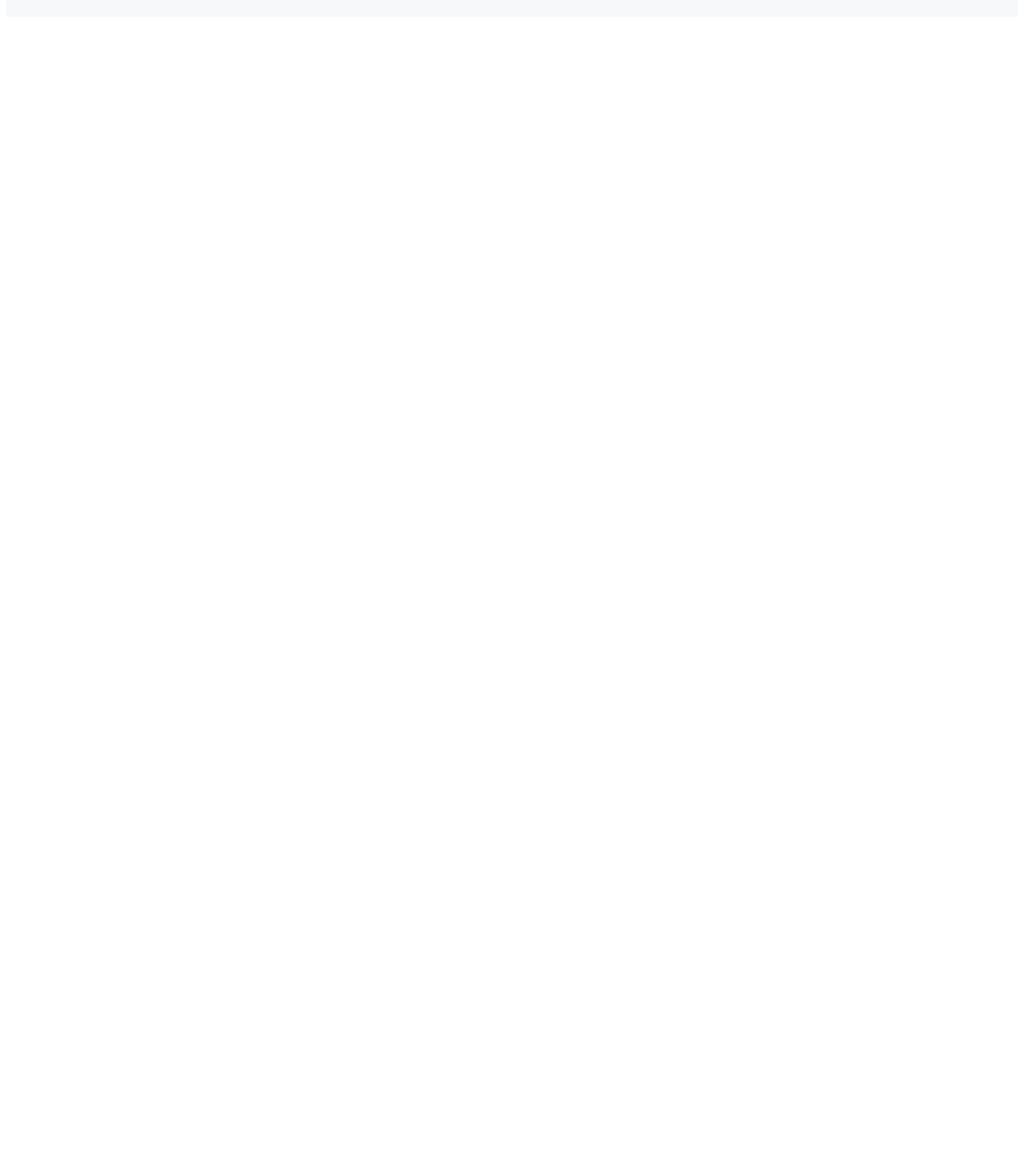
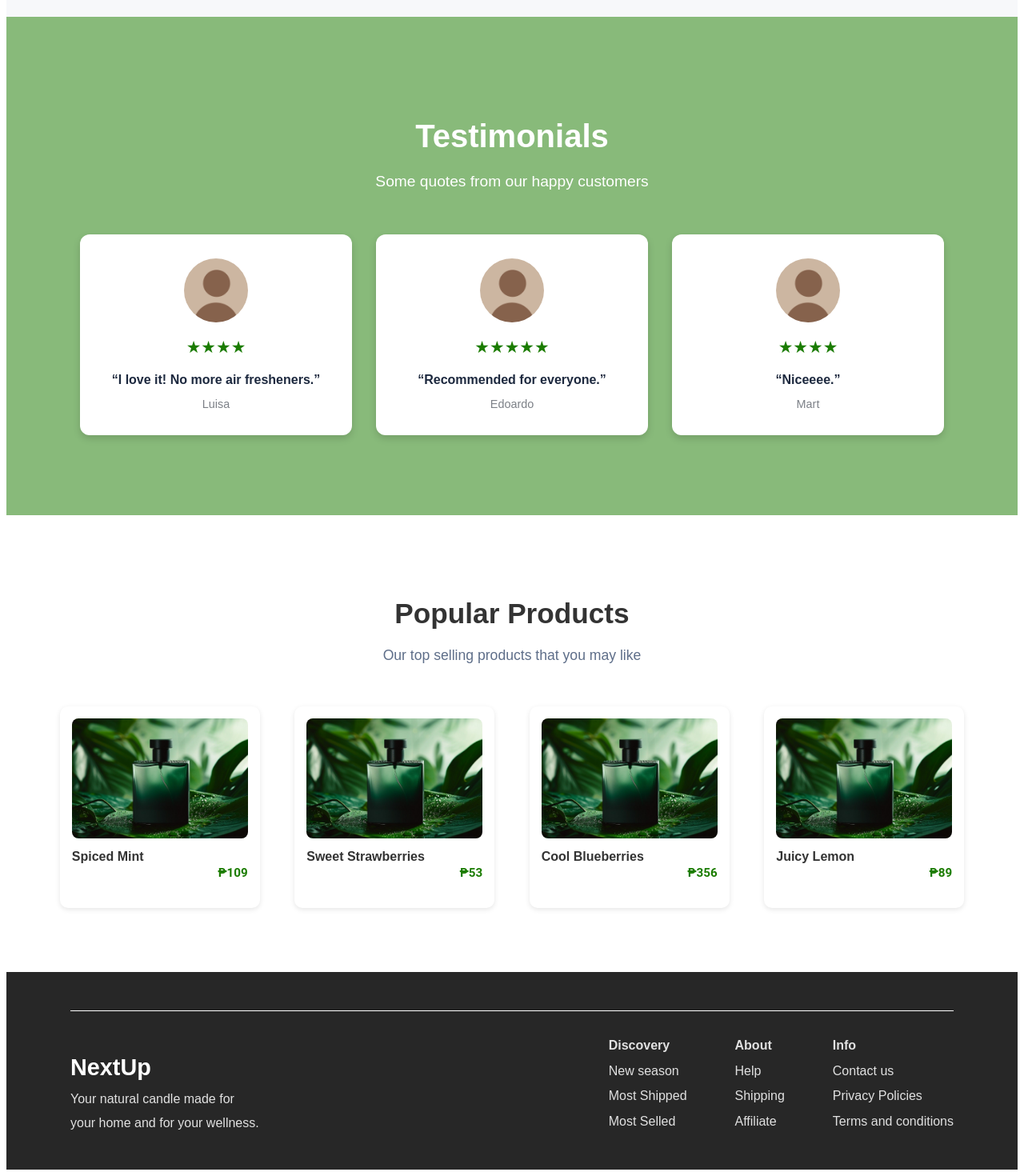
Before and after one commit to Miigurd/E-Commerce-UI-UX, a React (Create React App) app: page / in a window 1280 px wide. Shown: the part 2320-3790 px from the top of the page at 80% size. Before the commit the page ends 2349 px from the top, so only its background shows below. Built offline with nearby package versions, Linux system fonts and the light colour scheme.

Commit message:
5th commit

```diff
--- a/src/App.css
+++ b/src/App.css
@@ -201,7 +201,7 @@
   font-size: 0.95rem;
 }
 
-/*Lotion Sectionnnn */
+/*Lotion Section */
 .lotion-section {
   background-color: rgba(247, 248, 250, 1);
   padding: 100px 80px;
@@ -222,6 +222,7 @@
 .lotion-text {
   flex: 1;
   text-align: left;
+  font-family: Poppins, sans-serif;
 }
 
 .lotion-text h1 {
@@ -298,8 +299,197 @@
   }
 }
 
+/* Testimonials Section */
+.testimonials-section {
+  background-color: rgba(27, 124, 0, 0.52);
+  text-align: center;
+  padding: 100px 20px;
+  color: #fff;
+  font-family: Poppins, sans-serif;
+}
+
+.testimonials-title {
+  font-size: 2.5rem;
+  margin-bottom: 10px;
+  font-weight: 700;
+  color: rgba(255, 255, 255, 1);
+}
+
+.testimonials-subtitle {
+  font-size: 1.2rem;
+  margin-bottom: 50px;
+  color: rgba(255, 255, 255, 1);
+}
+
+.testimonials-container {
+  display: flex;
+  justify-content: center;
+  gap: 30px;
+  flex-wrap: wrap;
+}
+
+.testimonial-card {
+  background-color:rgba(255, 255, 255, 1);;
+  color: #333;
+  border-radius: 12px;
+  padding: 30px;
+  width: 280px;
+  text-align: center;
+  box-shadow: 0 4px 10px rgba(0, 0, 0, 0.15);
+}
+
+.testimonial-icon {
+  width: 80px;
+  height: 80px;
+  border-radius: 50%;
+  margin-bottom: 15px;
+}
+
+.stars {
+  font-size: 1.3rem;
+  color: rgba(27, 124, 0, 1);
+  margin-bottom: 10px;
+}
+
+.testimonial-text {
+  font-size: 1rem;
+  margin-bottom: 8px;
+  font-weight: 600;
+  font-family: Poppins, sans-serif;
+  color: rgba(29, 41, 63, 1);
+}
+
+.testimonial-name {
+  font-size: 0.9rem;
+  color: rgba(124, 128, 135, 1);
+}
+
+/* Popular Products Section */
+.popular-products-section {
+  background-color: #ffffff;
+  padding: 80px 60px;
+  text-align: center;
+}
+
+.popular-products-section .products-title {
+  font-size: 2.2rem;
+  margin-bottom: 10px;
+  font-family: Poppins, sans-serif;
+  color: #333;
+}
+
+.popular-products-section .products-subtitle {
+  font-size: 1.1rem;
+  margin-bottom: 50px;
+  color: rgba(94, 110, 137, 1);
+  font-family: Poppins, sans-serif;
+}
+
+.popular-products-section .product-grid {
+  display: grid;
+  grid-template-columns: repeat(4, 1fr);
+  gap: 30px;
+  justify-items: center;
+  align-items: start;
+}
+
+@media (max-width: 1000px) {
+  .popular-products-section .product-grid {
+    grid-template-columns: repeat(2, 1fr);
+  }
+}
+
+@media (max-width: 600px) {
+  .popular-products-section .product-grid {
+    grid-template-columns: 1fr;
+  }
+}
+
+/* Footer Section */
+.footer-section {
+  background-color: rgba(39, 39, 39, 1);
+  color: #fff;
+  padding: 40px 80px;
+  font-family: Poppins, sans-serif;
+}
+
+.footer-line {
+  border: none;
+  border-top: 1px solid #fff;
+  margin-bottom: 30px;
+}
+
+.footer-content {
+  display: flex;
+  justify-content: space-between;
+  flex-wrap: wrap;
+  gap: 40px;
+}
 
 
+.footer-left {
+  flex: 1;
+  min-width: 250px;
+  text-align: left;
+}
+
+.footer-left h2 {
+  margin-bottom: 10px;
+  font-size: 1.8rem;
+  color: #fff;
+}
+
+.footer-left p {
+  margin: 5px 0;
+  text-align: left;
+  color: rgba(225, 225, 225, 1);
+}
+
+
+.footer-right {
+  display: flex;
+  gap: 60px;
+  flex: 2;
+  justify-content: flex-end;
+  text-align: left;
+}
+
+.footer-column {
+  display: flex;
+  flex-direction: column;
+  gap: 6px;
+}
+
+
+.footer-green {
+  color: rgba(150, 255, 200, 1);
+  font-weight: 600;
+  cursor: pointer;
+}
+
+.footer-column p {
+  margin: 0;
+  cursor: pointer;
+  transition: color 0.3s ease;
+  color: rgba(225, 225, 225, 1);
+}
+
+.footer-column p:hover,
+.footer-green:hover {
+  color: rgba(86, 178, 128, 1);
+}
+
+@media (max-width: 900px) {
+  .footer-content {
+    flex-direction: column;
+    text-align: left;
+    gap: 20px;
+  }
+
+  .footer-right {
+    justify-content: flex-start;
+  }
+}
 
 
 /* General */
@@ -322,5 +512,5 @@ ul {
 
 li {
   margin-bottom: 0.5rem;
-  color: #666;
+  color: #667;
 }
--- a/src/Components/HomePage.js
+++ b/src/Components/HomePage.js
@@ -10,6 +10,11 @@ import homepageproduct6 from "./images/homepageproduct.jpg";
 import homepageproduct7 from "./images/homepageproduct.jpg";
 import homepageproduct8 from "./images/homepageproduct.jpg";
 import lotionImg from "./images/homepageproduct.jpg";
+import userIcon from "./images/usericon.jpg";
+import popularproduct1 from "./images/popularproduct.png";
+import popularproduct2 from "./images/popularproduct.png";
+import popularproduct3 from "./images/popularproduct.png";
+import popularproduct4 from "./images/popularproduct.png";
 
 function HomePage() {
   const products = [
@@ -23,14 +28,25 @@ function HomePage() {
     { name: "Clean Lavender", price: "₱678", img: homepageproduct8 },
   ];
 
+  const testimonials = [
+    { name: "Luisa", text: "“I love it! No more air fresheners.”", stars: 4 },
+    { name: "Edoardo", text: "“Recommended for everyone.”", stars: 5 },
+    { name: "Mart", text: "“Niceeee.”", stars: 4 },
+  ];
+
+  const popularProducts = [
+    { name: "Spiced Mint", price: "₱109", img: popularproduct1 },
+    { name: "Sweet Strawberries", price: "₱53", img: popularproduct2 },
+    { name: "Cool Blueberries", price: "₱356", img: popularproduct3 },
+    { name: "Juicy Lemon", price: "₱89", img: popularproduct4 },
+  ];
+
   return (
     <div className="homepage">
       {/* Homepage Section */}
       <div
         className="home-container"
-        style={{
-          backgroundImage: `url(${homepageImg})`,
-        }}
+        style={{ backgroundImage: `url(${homepageImg})` }}
       >
         <div className="home-text">
           <h1>Your One-stop Shop for Everyday Essentials.</h1>
@@ -66,15 +82,15 @@ function HomePage() {
         <div className="lotion-content">
           <div className="lotion-text">
             <h1>Smooth and Nourishing Lotion</h1>
-            <p>
-              Made to hydrate your skin and enhance your natural glow.
-            </p>
+            <p>Made to hydrate your skin and enhance your natural glow.</p>
             <ul className="lotion-features">
               <li>
-                <strong>Natural ingredients:</strong> Infused with plant-based extracts
+                <strong>Natural ingredients:</strong> Infused with plant-based
+                extracts
               </li>
               <li>
-                <strong>Long-lasting moisture:</strong> Keeps skin hydrated for hours
+                <strong>Long-lasting moisture:</strong> Keeps skin hydrated for
+                hours
               </li>
               <li>
                 <strong>Non-greasy formula:</strong> Perfect for any weather
@@ -91,6 +107,91 @@ function HomePage() {
           </div>
         </div>
       </div>
+
+      {/* Testimonials Section */}
+      <div className="testimonials-section">
+        <h1 className="testimonials-title">Testimonials</h1>
+        <p className="testimonials-subtitle">
+          Some quotes from our happy customers
+        </p>
+
+        <div className="testimonials-container">
+          {testimonials.map((t, index) => (
+            <div key={index} className="testimonial-card">
+              <img src={userIcon} alt={t.name} className="testimonial-icon" />
+              <div className="stars">
+                {Array.from({ length: t.stars }, (_, i) => (
+                  <span key={i} style={{ color: "rgba(27, 124, 0, 1)" }}>
+                    ★
+                  </span>
+                ))}
+              </div>
+              <p className="testimonial-text">{t.text}</p>
+              <span className="testimonial-name">{t.name}</span>
+            </div>
+          ))}
+        </div>
+      </div>
+
+      {/* Popular Products Section */}
+      <div className="popular-products-section">
+        <h1 className="products-title">Popular Products</h1>
+        <p className="products-subtitle">
+          Our top selling products that you may like
+        </p>
+
+        <div className="product-grid">
+          {popularProducts.map((product, index) => (
+            <div key={index} className="product-card">
+              <img
+                src={product.img}
+                alt={product.name}
+                className="product-image"
+              />
+              <div className="product-info">
+                <span className="product-name">{product.name}</span>
+                <span className="product-price">{product.price}</span>
+              </div>
+            </div>
+          ))}
+        </div>
+      </div>
+
+      {/* Footer Section */}
+      <footer className="footer-section">
+        <hr className="footer-line" />
+
+        <div className="footer-content">
+          {/* Left Footer */}
+          <div className="footer-left">
+            <h2>NextUp</h2>
+            <p>Your natural candle made for</p>
+            <p>your home and for your wellness.</p>
+          </div>
+
+          {/* Right Footer  */}
+          <div className="footer-right">
+            <div className="footer-column">
+              <p className="footer-green">Discovery</p>
+              <p>New season</p>
+              <p>Most Shipped</p>
+              <p>Most Selled</p>
+            </div>
+            <div className="footer-column">
+              <p className="footer-green">About</p>
+              <p>Help</p>
+              <p>Shipping</p>
+              <p>Affiliate</p>
+            </div>
+            <div className="footer-column">
+              <p className="footer-green">Info</p>
+              <p>Contact us</p>
+              <p>Privacy Policies</p>
+              <p>Terms and conditions</p>
+            </div>
+          </div>
+        </div>
+      </footer>
     </div>
   );
 }
```
Also changed, not shown: src/Components/images/popularproduct.png (added).
